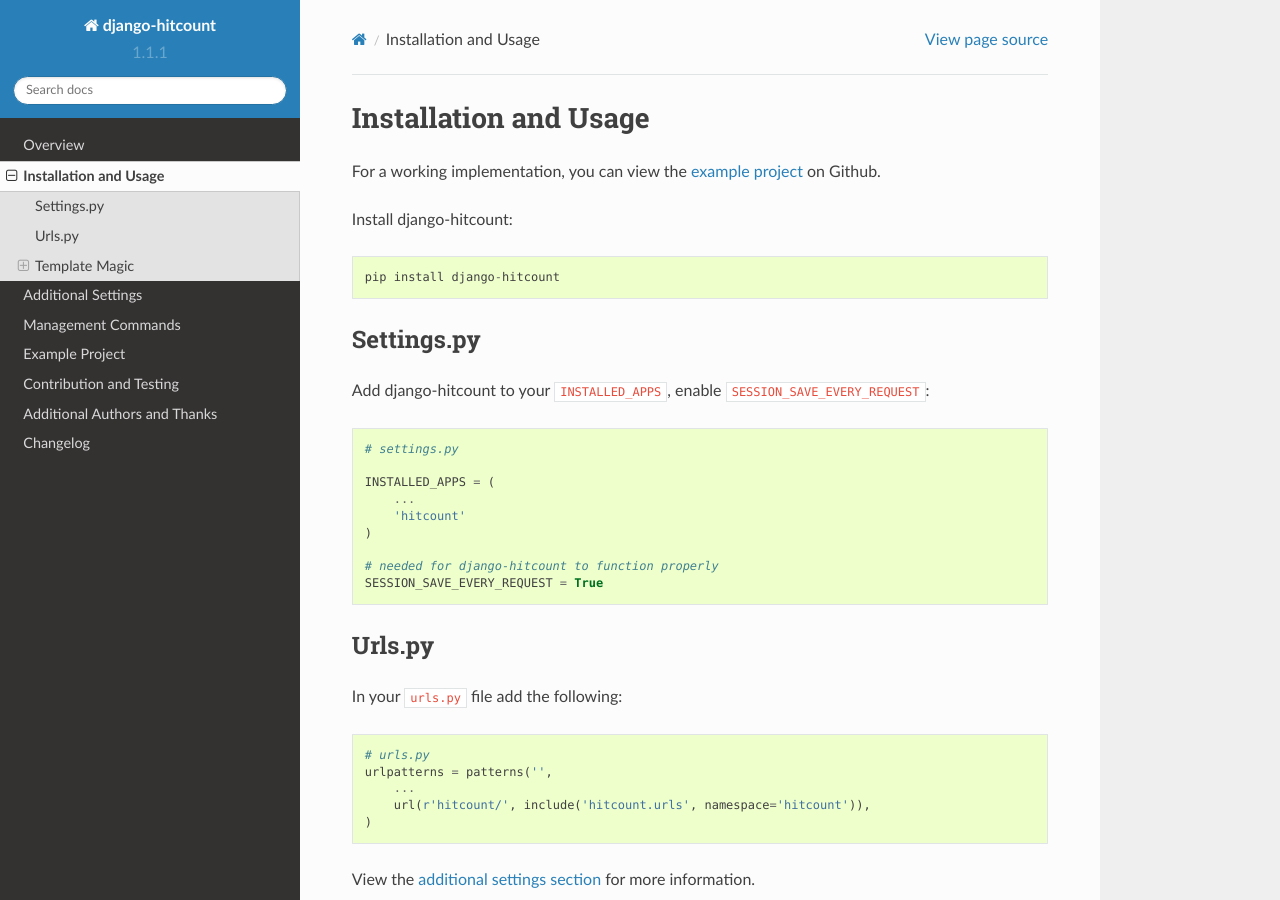
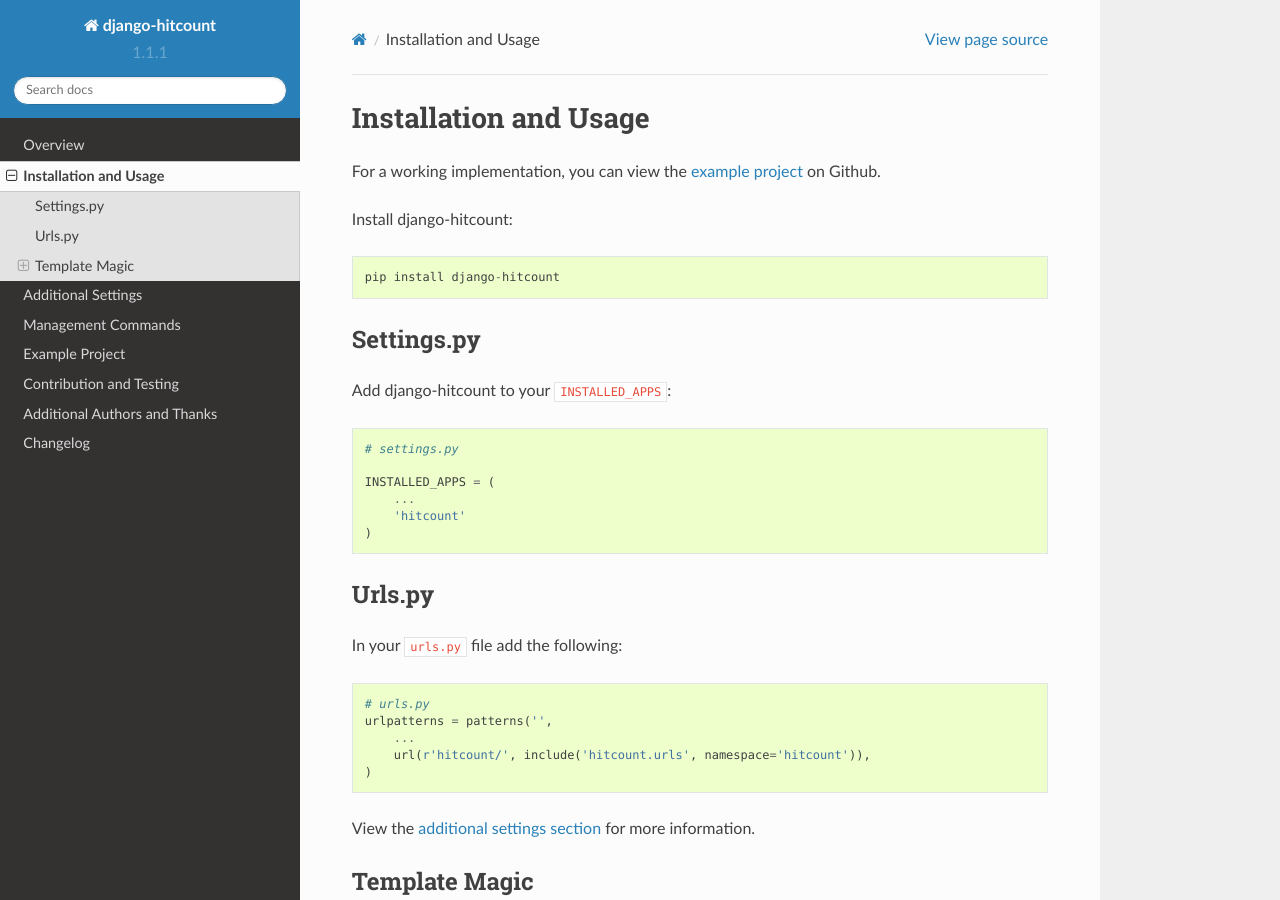
Before and after one commit to thornomad/django-hitcount, a Sphinx documentation site: the page built from docs/installation.rst, in a window 1280 px wide and 900 px high. Built offline with Sphinx 7.4.7 and the Read the Docs theme 2.0.0, drawn with Linux system fonts in a browser that asks for light colours.

Commit message:
Removed SESSION_SAVE_EVERY_REQUEST requiremet

```diff
--- a/docs/installation.rst
+++ b/docs/installation.rst
@@ -10,7 +10,7 @@
 Settings.py
 -----------
 
-Add django-hitcount to your ``INSTALLED_APPS``, enable ``SESSION_SAVE_EVERY_REQUEST``::
+Add django-hitcount to your ``INSTALLED_APPS``::
 
     # settings.py
 
@@ -18,9 +18,6 @@
         ...
         'hitcount'
     )
-
-    # needed for django-hitcount to function properly
-    SESSION_SAVE_EVERY_REQUEST = True
 
 Urls.py
 -------
```
Also changed, not shown: 2 other files.
